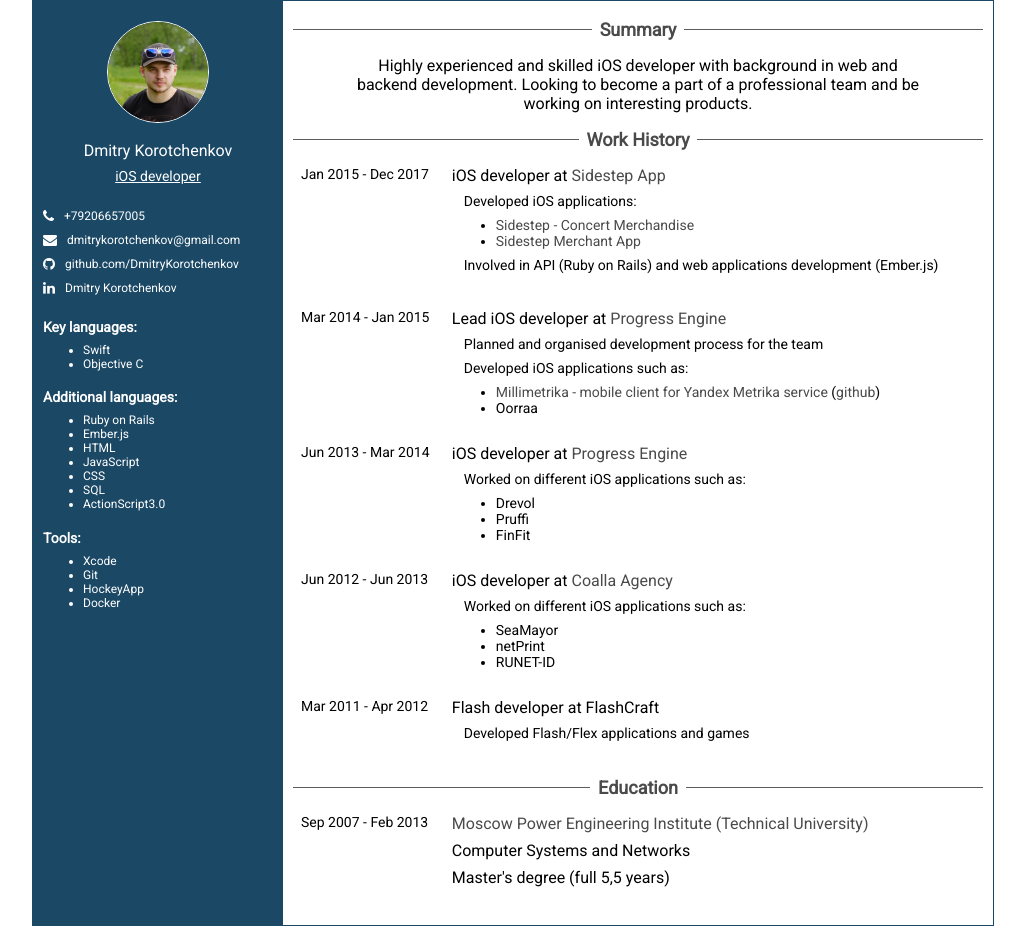
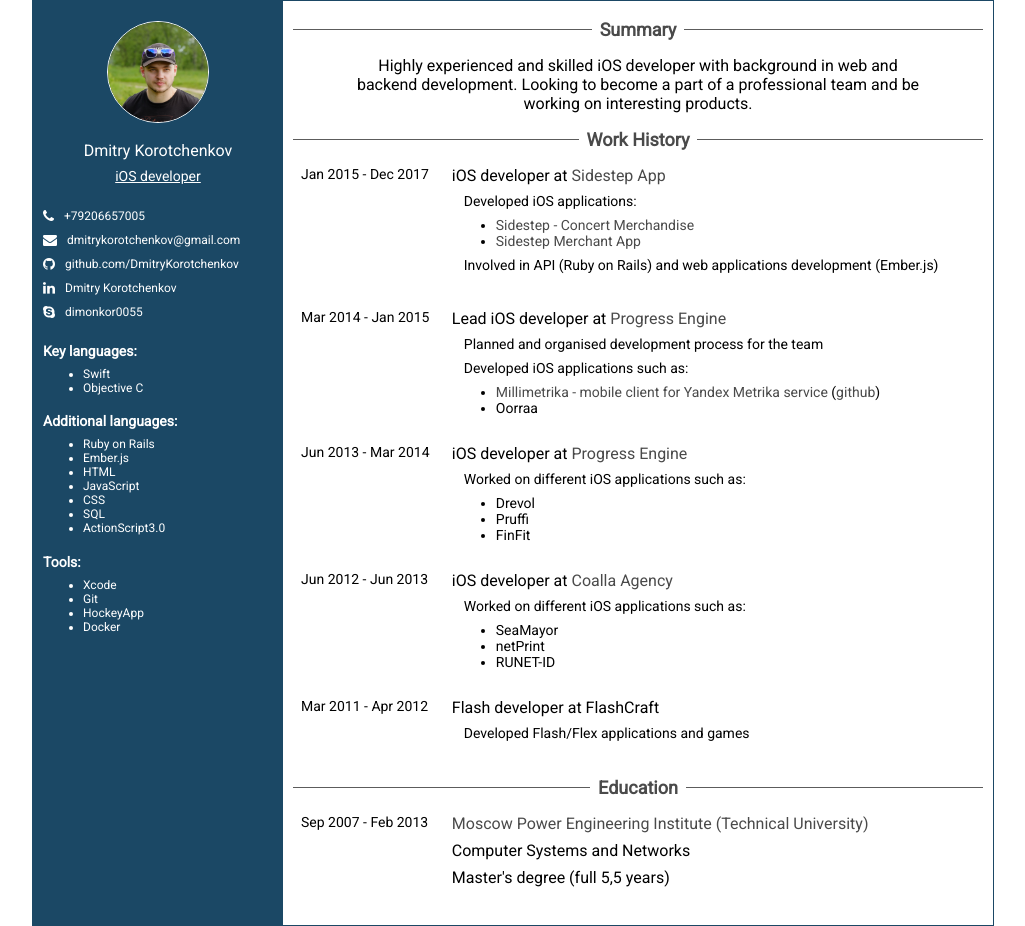
Before and after one commit to DmitryKorotchenkov/dmitrykorotchenkov.github.io, a plain HTML site: page index.html in a window 1280 px wide. Shown: the whole page, without its empty margins (127-1152 px from the left). Drawn offline with Linux system fonts and the light colour scheme.

Commit message:
added skype

```diff
--- a/index.html
+++ b/index.html
@@ -35,6 +35,10 @@
           <div class="link">
             <i class="fa fa-linkedin" aria-hidden="true"></i>
             <a href="https://www.linkedin.com/in/dmitrykorotchenkov/">Dmitry Korotchenkov</a>
+          </div>
+          <div class="link">
+            <i class="fa fa-skype" aria-hidden="true"></i>
+            <a href="skype:dimonkor0055">dimonkor0055</a>
           </div>
         </div>
 
```
